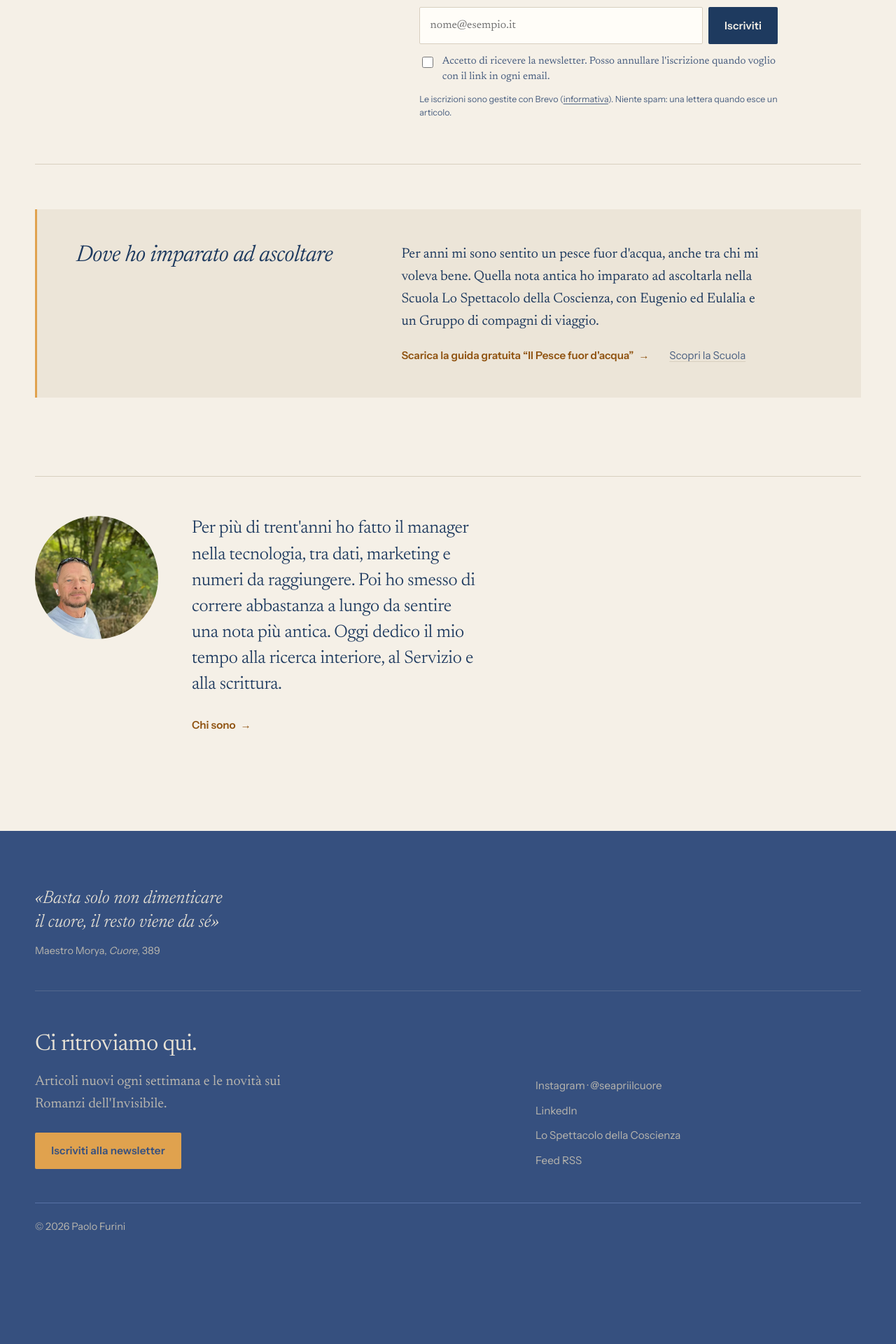
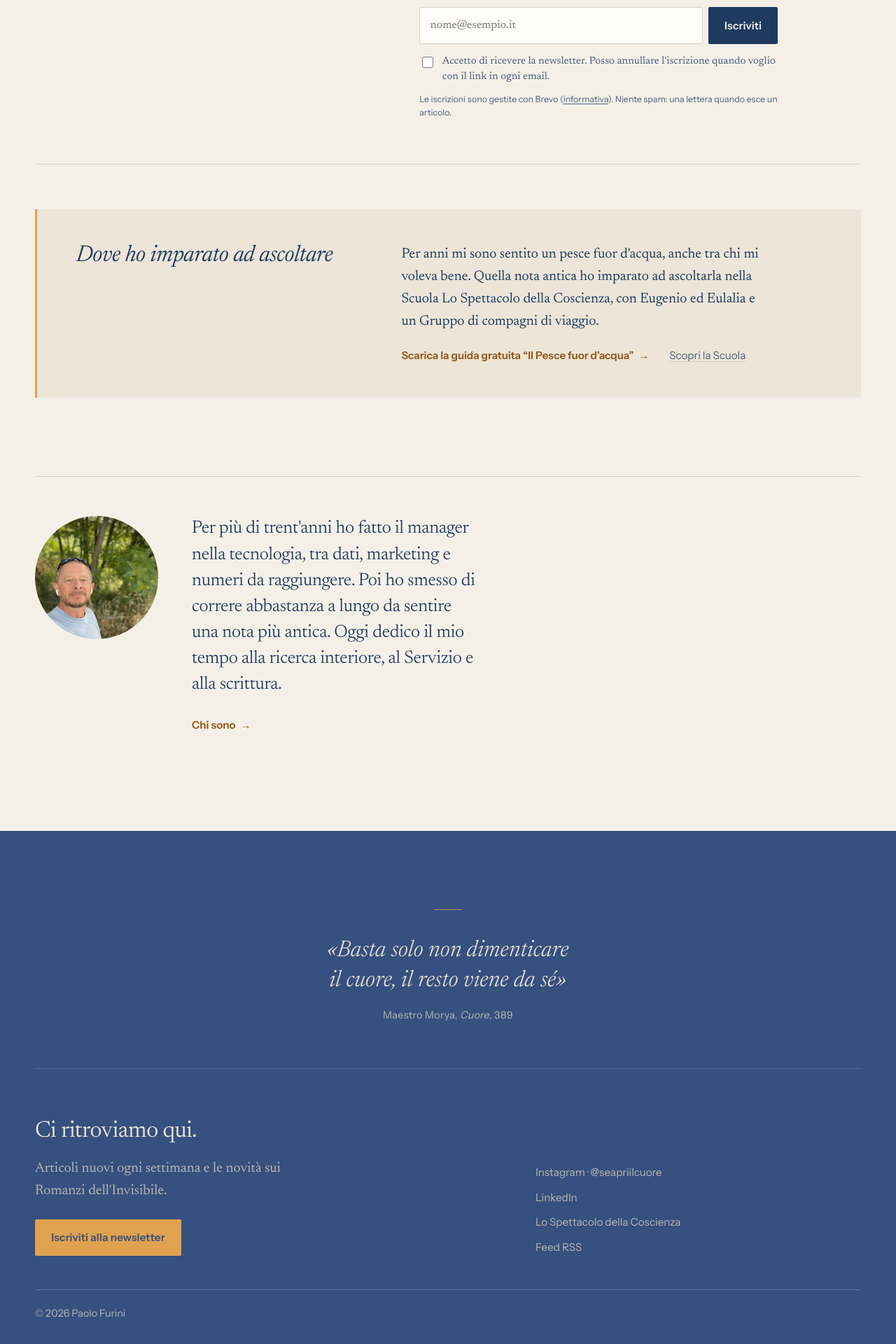
Before and after one commit to paolofurini/seapriilcuore, a Jekyll site: the page built from index.html, in a window 1280 px wide. Shown: the part 2414-4334 px from the top of the page at 70% size. Built offline with Jekyll 4.4.1, drawn with Linux system fonts in a browser that asks for light colours; before the commit the page ends 4210 px from its top, so only the background shows below that.

Commit message:
Footer: la frase del Maestro in uno spazio centrato e raccolto
Co-Authored-By: Claude Opus 5.5 <noreply@anthropic.com>
Claude-Session: https://claude.ai/code/session_016SExTNR2mJFJdF2ZXLtJqN

```diff
--- a/assets/css/site.css
+++ b/assets/css/site.css
@@ -450,11 +450,12 @@ a.book-row-img:hover .book-row-cover img { transform: translateY(-3px); }
 /* Riga fissa in fondo agli articoli del Digital Feng Shui */
 .riga-dfs { font-style: italic; font-size: var(--step-1); line-height: 1.4; color: var(--ink-soft); border-top: 1px solid var(--rule); padding-top: 1.2rem; margin: 2.6rem 0 1.4rem; }
 
-/* Footer: la frase del Maestro Morya, come una firma */
-.footer-motto { margin: 0 auto clamp(2.2rem, 5vw, 3.2rem); padding-bottom: clamp(2rem, 4vw, 2.8rem); border-bottom: 1px solid rgba(233,227,214,0.16); }
+/* Footer: lo spazio delle parole del Maestro, centrato e raccolto */
+.footer-motto { margin: 0 auto clamp(2.6rem, 6vw, 4rem); padding: clamp(1rem, 3vw, 2rem) 0 clamp(2.6rem, 6vw, 4rem); text-align: center; border-bottom: 1px solid rgba(233,227,214,0.16); }
+.footer-motto::before { content: ""; display: block; width: 2.5rem; height: 1px; background: var(--amber); margin: 0 auto clamp(1.6rem, 4vw, 2.4rem); opacity: 0.8; }
 .footer-motto blockquote { margin: 0; }
-.footer-motto p { margin: 0; font-size: var(--step-1); font-style: italic; font-weight: 340; line-height: 1.35; color: var(--moon); max-width: 34ch; text-wrap: balance; }
-.footer-motto figcaption { margin-top: 0.7rem; font-family: var(--sans); font-size: var(--step--1); color: var(--moon-soft); }
+.footer-motto p { margin: 0 auto; font-size: var(--step-2); font-style: italic; font-weight: 340; line-height: 1.3; color: var(--moon); max-width: 26ch; text-wrap: balance; }
+.footer-motto figcaption { margin-top: 1rem; font-family: var(--sans); font-size: var(--step--1); letter-spacing: 0.02em; color: var(--moon-soft); }
 .footer-motto cite { font-style: italic; }
 
 /* Citazione del Maestro in fondo all'articolo */
```
